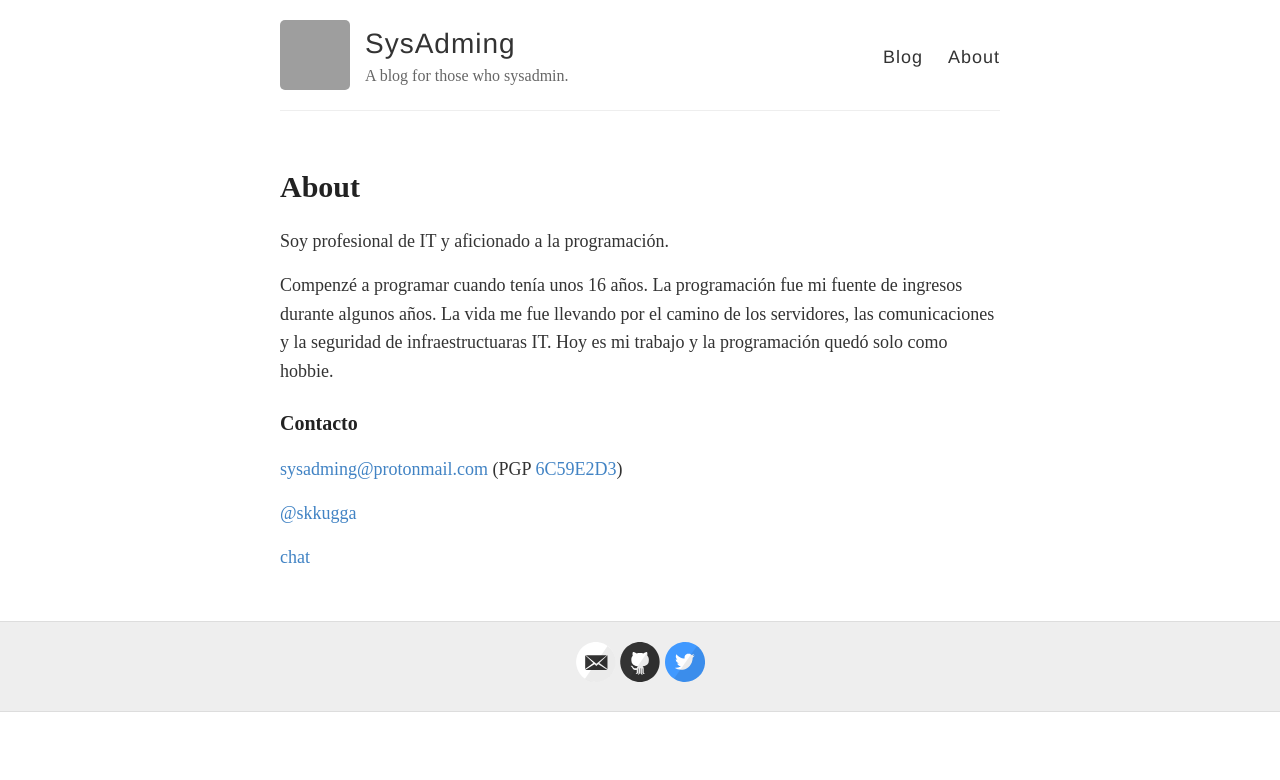
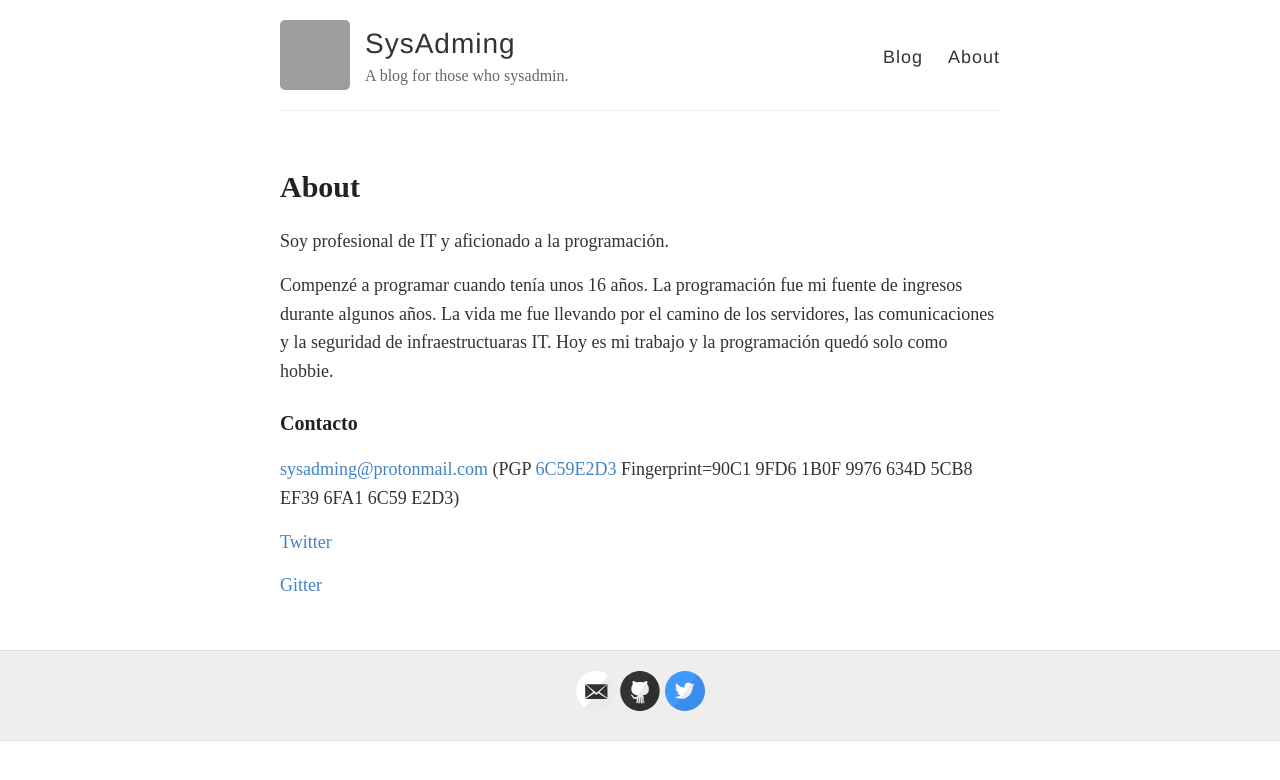
Before and after one commit to sysadming/sysadming.github.io, a Jekyll site: the page built from about.md, in a window 1280 px wide. Shown: the top 780 px of the page. Built offline with Jekyll 4.4.1, drawn with Linux system fonts in a browser that asks for light colours; grey boxes are pictures that could not be loaded.

Commit message:
Update about.md

```diff
--- a/about.md
+++ b/about.md
@@ -13,8 +13,9 @@ Hoy es mi trabajo y la programación quedó solo como hobbie.
 ### Contacto
 
 [sysadming@protonmail.com](mailto:sysadming@protonmail.com)
-(PGP [6C59E2D3](http://pgp.mit.edu/pks/lookup?op=get&search=0xEF396FA16C59E2D3))
+(PGP [6C59E2D3](http://pgp.mit.edu/pks/lookup?op=get&search=0xEF396FA16C59E2D3)
+Fingerprint=90C1 9FD6 1B0F 9976 634D  5CB8 EF39 6FA1 6C59 E2D3)
 
-[@skkugga](https://twitter.com/skkugga)
+[Twitter](https://twitter.com/skkugga)
 
-[chat](https://gitter.im/sysadming/Lobby)
+[Gitter](https://gitter.im/sysadming/Lobby)
```
